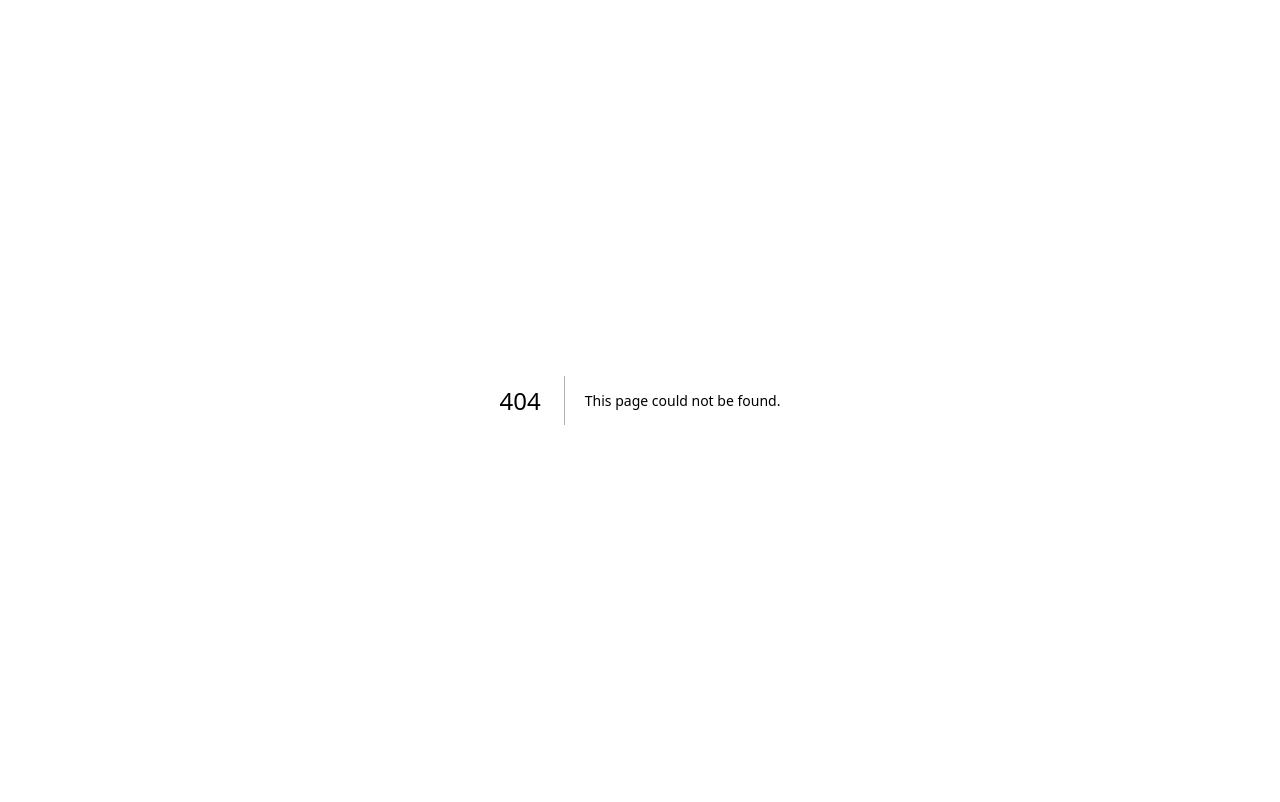
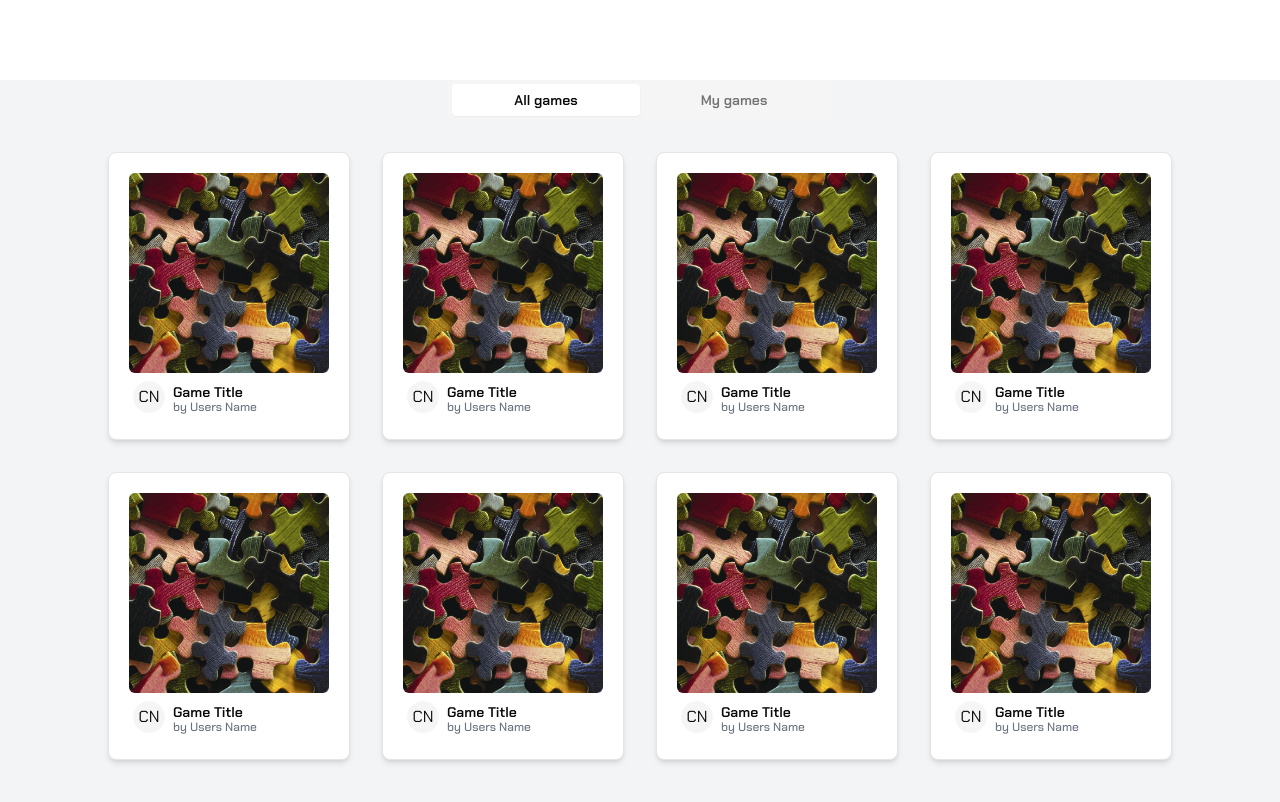
Before and after one commit to Arttribute/mosaics, a Next.js app: page /games in a window 1280 px wide. Before the commit this address had no page. Shown: the top 802 px of the page. Built offline with nearby package versions, Linux system fonts and the light colour scheme.

Commit message:
feat: create all games page closes #1

```diff
--- /dev/null
+++ b/app/games/page.tsx
@@ -0,0 +1,130 @@
+"use client";
+import Link from "next/link";
+import { useState, useEffect } from "react";
+import { Button } from "../../components/ui/button";
+import { Tabs, TabsContent, TabsList, TabsTrigger } from "../../components/ui/tabs";
+import { LoaderCircle } from "lucide-react";
+import GameCard from "../../components/game/game-card";
+
+interface Game {
+  _id: string;
+  game_title: string;
+  owner: {
+    name: string;
+    picture: string;
+  };
+}
+
+// dummy game data
+const dummyGame: Game = {
+  _id: '1',
+  game_title: 'Game Title',
+  owner: {
+    name: 'Users Name',
+    picture: '',
+  },
+};
+
+export default function Games() {
+  const [games, setGames] = useState<Game[]>([]);
+  const [myGames, setMyGames] = useState<Game[]>([]);
+  const [account, setAccount] = useState<{ name: string } | null>(null);
+  const [loadingGames, setLoadingGames] = useState(false);
+  const [loadedAccount, setLoadedAccount] = useState(false);
+
+  const getGames = async () => {
+    setLoadingGames(true);
+    // Simulate fetching data
+    setTimeout(() => {
+      const repeatedGames = Array(8).fill(dummyGame);
+      setGames(repeatedGames);
+      const userJson = localStorage.getItem("user");
+      const user = userJson ? JSON.parse(userJson) : null;
+      if (user) {
+        const myGames = repeatedGames.filter((game) => game.owner.name === user.name);
+        setMyGames(myGames);
+      }
+      setLoadingGames(false);
+    }, 1000); // Simulate a network delay
+  };
+
+  useEffect(() => {
+    const userJson = localStorage.getItem("user");
+    const user = userJson ? JSON.parse(userJson) : null;
+    setLoadedAccount(true);
+    setAccount(user);
+    getGames();
+  }, []);
+
+  return (
+    <div className="bg-gray-100 min-h-screen">
+      <div className="flex flex-col items-center justify-center w-full mt-20">
+        <Tabs defaultValue="all-games">
+          <div className="flex flex-col items-center justify-center">
+            <TabsList className="grid grid-cols-2 w-96 mb-4">
+              <TabsTrigger value="all-games" className="font-semibold">
+                All games
+              </TabsTrigger>
+              <TabsTrigger value="my-games" className="font-semibold">
+                My games
+              </TabsTrigger>
+            </TabsList>
+          </div>
+          <TabsContent value="all-games">
+            <div className="grid grid-cols-2 sm:grid-cols-3 md:grid-cols-4 gap-4">
+              {loadingGames && (
+                <div className="col-span-12 flex flex-col items-center justify-center mt-6">
+                  <LoaderCircle size={32} className="animate-spin" />
+                </div>
+              )}
+              {games &&
+                games.map((game, index) => (
+                  <div key={index}>
+                    <GameCard game={game} />
+                  </div>
+                ))}
+            </div>
+          </TabsContent>
+          <TabsContent value="my-games">
+            <div className="grid grid-cols-2 sm:grid-cols-3 md:grid-cols-4 gap-4">
+              <div className="col-span-12 text-center mt-6">
+                <Link href="/create">
+                  <Button className="ml-2 px-8">Create New Game</Button>
+                </Link>
+              </div>
+
+              {loadingGames && (
+                <div className="col-span-12 flex flex-col items-center justify-center mt-6">
+                  <LoaderCircle size={32} className="animate-spin" />
+                </div>
+              )}
+
+              {myGames &&
+                myGames.map((game, index) => (
+                  <div key={index}>
+                    <GameCard game={game} />
+                  </div>
+                ))}
+
+              {myGames.length === 0 && account && (
+                <div className="col-span-12 text-center mt-6">
+                  <div className="text-2xl font-semibold text-gray-500">
+                    No games yet ...
+                  </div>
+                  <div className="text-medium font-normal mt-2 text-gray-500">
+                    Create a game and share it with your friends
+                  </div>
+                  <div className="mt-6">
+                    <Link href="/create">
+                      <Button className="ml-2 px-8">Create Promptles</Button>
+                    </Link>
+                  </div>
+                </div>
+              )}
+            </div>
+          </TabsContent>
+        </Tabs>
+      </div>
+    </div>
+  );
+}
--- /dev/null
+++ b/components/game/game-card.tsx
@@ -0,0 +1,33 @@
+import * as React from "react";
+import Link from "next/link";
+import Image from "next/image";
+import { Card } from "../ui/card";
+import { Avatar, AvatarFallback, AvatarImage } from "../ui/avatar";
+import { Label } from "../ui/label";
+
+export default function GameCard({ game }: { game: any }) {
+  return (
+    <Link href={`/games/${game._id}`}>
+      <Card className="m-2 p-4 shadow-md rounded-lg">
+        <Image
+          src="/puzzle1.jpeg"
+          width={200}
+          height={200}
+          alt={"game"}
+          className="aspect-square rounded-md m-1"
+        />
+
+        <div className="flex m-2">
+          <Avatar className="w-8 h-8">
+            <AvatarImage src={game.owner?.picture} alt={game.owner?.name} />
+            <AvatarFallback>CN</AvatarFallback>
+          </Avatar>
+          <div className="flex flex-col ml-2 mt-1">
+            <Label className="font-semibold">{game.game_title}</Label>
+            <Label className="text-xs text-gray-500">by {game.owner?.name}</Label>
+          </div>
+        </div>
+      </Card>
+    </Link>
+  );
+}
```
Also changed, not shown: public/puzzle1.jpeg (added).
